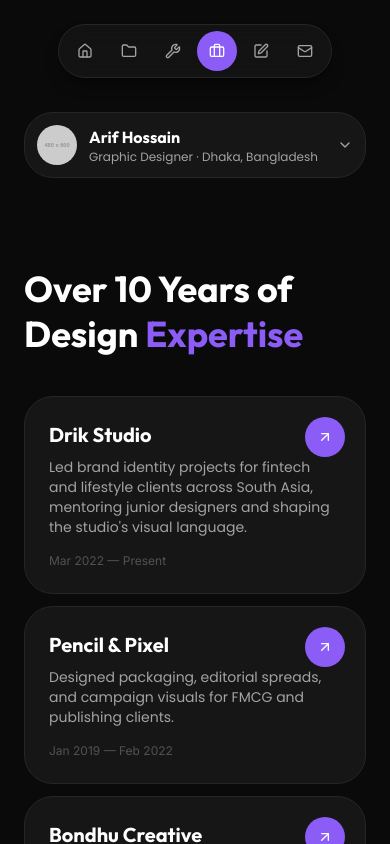
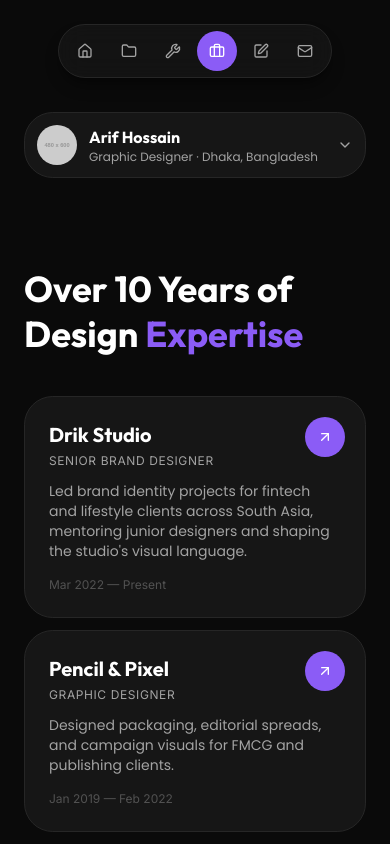
Before and after one commit to shantoislam242/client-portfolio, a Next.js app: page /experience in a window 390 px wide. Shown: the top 844 px of the page. Built offline with nearby package versions, Linux system fonts and the light colour scheme.

Commit message:
fix(review): render testimonial.role + experience.role; tighten textarea rows + mobile focus rings

```diff
--- a/components/layout/mobile-profile.tsx
+++ b/components/layout/mobile-profile.tsx
@@ -59,7 +59,7 @@ export function MobileProfile() {
                   key={label}
                   href={href}
                   aria-label={label}
-                  className="text-text-secondary hover:text-accent"
+                  className="rounded-md p-1 text-text-secondary transition-colors hover:text-accent focus-visible:outline-none focus-visible:ring-2 focus-visible:ring-accent"
                 >
                   <Icon className="h-4 w-4" />
                 </Link>
--- a/components/sections/contact-form.tsx
+++ b/components/sections/contact-form.tsx
@@ -80,7 +80,7 @@ export function ContactForm() {
               id="contact-message"
               name="message"
               required
-              rows={5}
+              rows={4}
               placeholder="Your Message"
               className="bg-bg-card-hover border-border-subtle resize-none"
             />
--- a/components/sections/experience-list.tsx
+++ b/components/sections/experience-list.tsx
@@ -27,7 +27,10 @@ export function ExperienceList() {
               <h3 className="font-outfit font-bold text-xl text-text-primary pr-12">
                 {entry.company}
               </h3>
-              <p className="mt-2 font-poppins text-sm text-text-secondary max-w-md">
+              <p className="mt-1 font-inter text-xs uppercase tracking-wider text-text-secondary">
+                {entry.role}
+              </p>
+              <p className="mt-3 font-poppins text-sm text-text-secondary max-w-md">
                 {entry.description}
               </p>
               <p className="mt-4 font-inter text-xs text-text-muted">
--- a/components/sections/faq.tsx
+++ b/components/sections/faq.tsx
@@ -22,7 +22,7 @@ export function FAQ() {
         <Accordion type="single" collapsible className="space-y-3">
           {faqs.map((item, i) => (
             <AccordionItem
-              key={i}
+              key={item.question}
               value={`item-${i}`}
               className="border border-border-subtle bg-bg-card rounded-xl px-5 data-[state=open]:bg-bg-card-hover"
             >
--- a/components/sections/testimonials.tsx
+++ b/components/sections/testimonials.tsx
@@ -47,8 +47,13 @@ export function Testimonials() {
                 className="object-cover"
               />
             </div>
-            <div className="font-outfit font-bold text-base text-text-primary">
-              {t.name}
+            <div>
+              <div className="font-outfit font-bold text-base text-text-primary">
+                {t.name}
+              </div>
+              <div className="font-poppins text-xs text-text-muted">
+                {t.role}
+              </div>
             </div>
           </header>
           <blockquote className="mt-4 font-poppins text-sm text-text-secondary">
```
